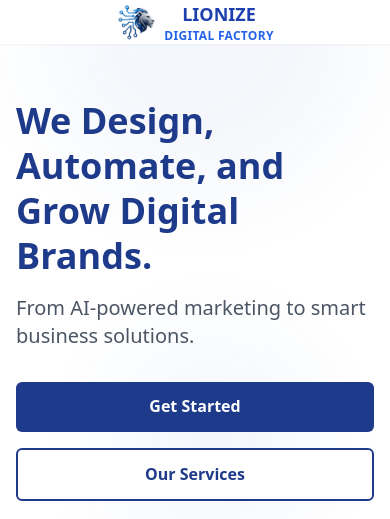
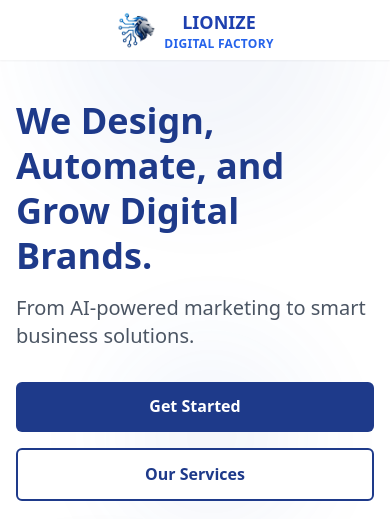
Before and after one commit to vasanthlionize/LDF-AI-, a plain HTML site: page index.html in a window 390 px wide. Shown: the top 519 px of the page. Drawn offline with nearby package versions, Linux system fonts and the light colour scheme.

Commit message:
Update index.html

```diff
--- a/index.html
+++ b/index.html
@@ -11,8 +11,8 @@
 </head>
 <body class="font-sans bg-white text-gray-800 overflow-x-hidden">
     <!-- Navigation -->
-    <nav class="fixed top-0 left-0 right-0 bg-white shadow-sm z-50 overflow-x-hidden">
-        <div class="flex items-center justify-center md:justify-between w-full relative">
+    <nav class="fixed top-0 left-0 right-0 w-full max-w-full bg-white shadow-sm z-50">
+        <div class="w-full max-w-screen-xl mx-auto px-4 py-2 flex items-center justify-center md:justify-between relative">
   <a href="#" class="flex items-center mx-auto md:mx-0">
     <img src="Photos/LIONIZE2.png" alt="Lionize Digital Factory" class="h-10 sm:h-12 md:h-14 lg:h-16">
     <div class="leading-tight ml-2 text-center">
@@ -30,7 +30,7 @@
                 </div>
 
                 <!-- Mobile Menu Button -->
-                <button id="mobile-menu-button" class="absolute right-4 top-1/2 -translate-y-1/2 md:static md:translate-y-0 md:right-0 md:top-0 md:hidden z-50 shrink-0">
+                <button id="mobile-menu-button" class="absolute right-4 top-4 md:static md:top-0 md:right-0 md:hidden z-50">
     <svg class="w-8 h-8 text-blue-800" ... ></svg>
   </button>
 </div>
```
